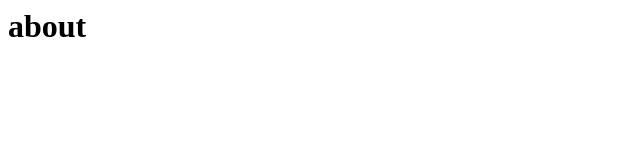
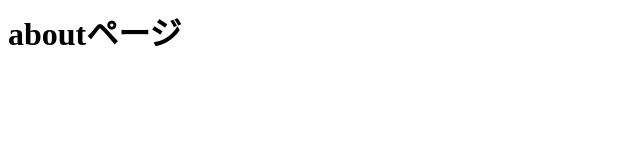
Before and after one commit to ryosuke-izumi/ryosuke-izumi.github.io, a plain HTML site: page about.html in a window 1280 px wide. Shown: the whole page, without its empty margins (0-640 px from the left). Drawn offline with Linux system fonts and the light colour scheme.

Commit message:
h1を変更

```diff
--- a/about.html
+++ b/about.html
@@ -3,6 +3,6 @@
   <title>和泉のホームページ</title>
 </head>
 <body>
-  <h1>about</h1>
+  <h1>aboutページ</h1>
 </body>
 </html>
```
